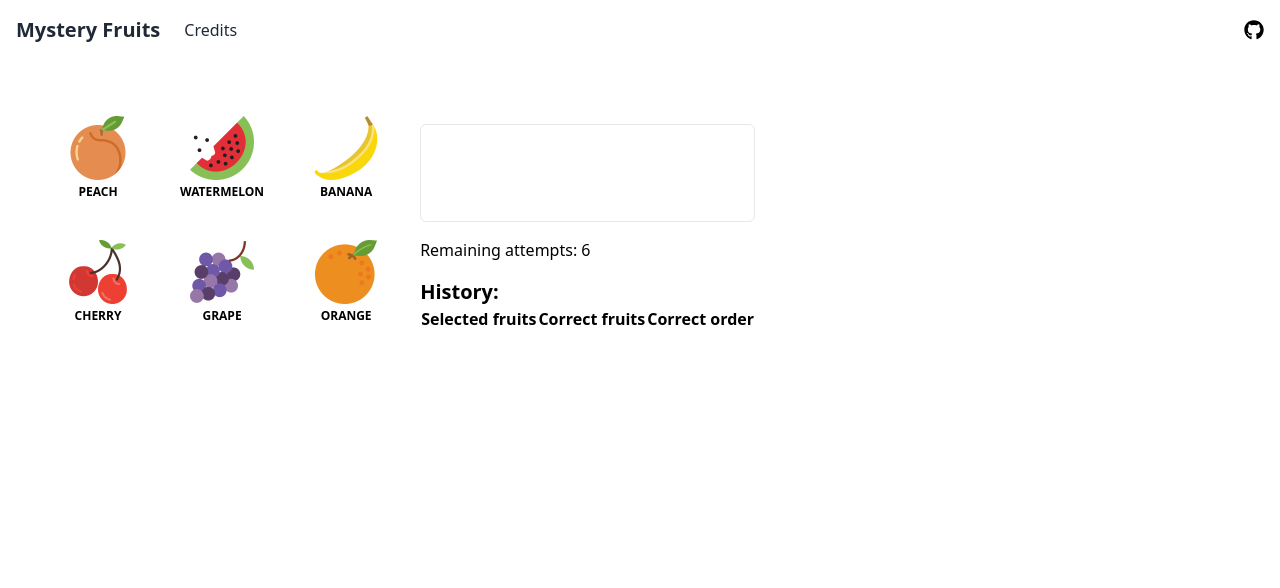
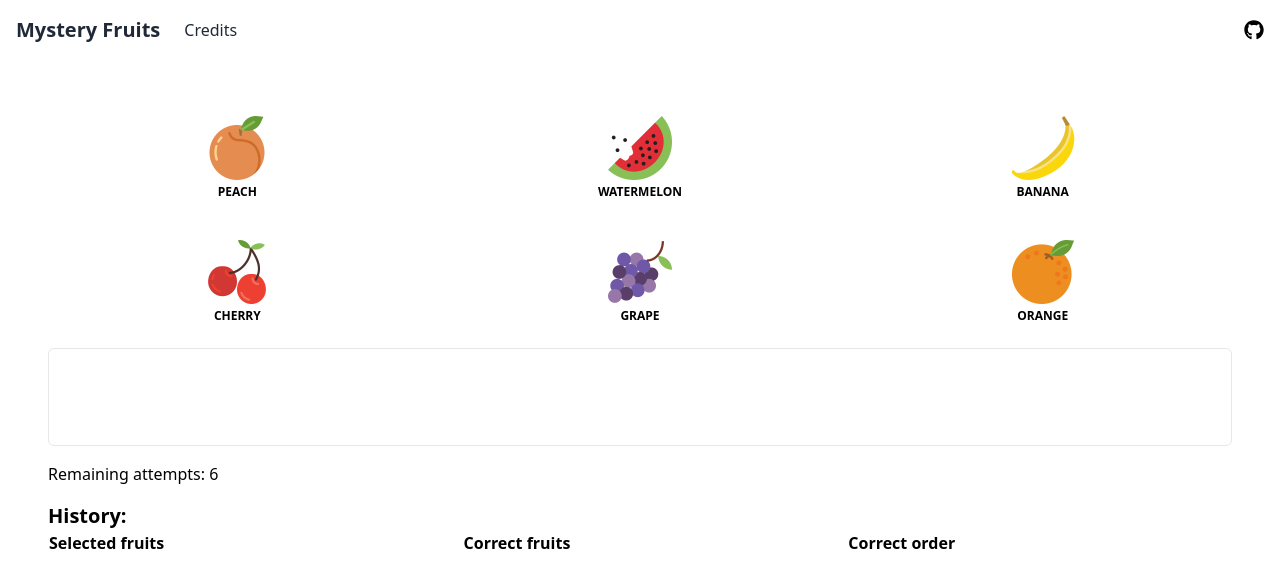
Before and after one commit to jedymatt/mystery-fruits-js, a Vue app: page / in a window 1280 px wide. Shown: the top 588 px of the page. Built offline with nearby package versions, Linux system fonts and the light colour scheme; a web font is replaced by a local one.

Commit message:
Remove flex class

```diff
--- a/src/views/HomeView.vue
+++ b/src/views/HomeView.vue
@@ -6,7 +6,7 @@ import {
   countCorrectFruitsOrder,
 } from "@/lib/functions.js";
 import HistorySection from "@/components/HistorySection.vue";
-import FruitButton from "@/components/FruitButton.vue";
+import FruitButton from "../components/FruitButton.vue";
 import GameOverViewVue from "./GameOverView.vue";
 import { useFruits } from "../composables/fruits";
 import { useHistory } from "../composables/history";
@@ -99,10 +99,7 @@ const reversedHistory = computed(() => history.value.slice().reverse());
 <template>
   <main>
     <div class="md:p-12 p-2">
-      <div
-        v-if="!isGameOver"
-        class="lg:flex lg:flex-row lg:gap-6"
-      >
+      <div v-if="!isGameOver">
         <div class="grid grid-cols-3 gap-6">
           <FruitButton
             v-for="fruit in randomFruits"
```
